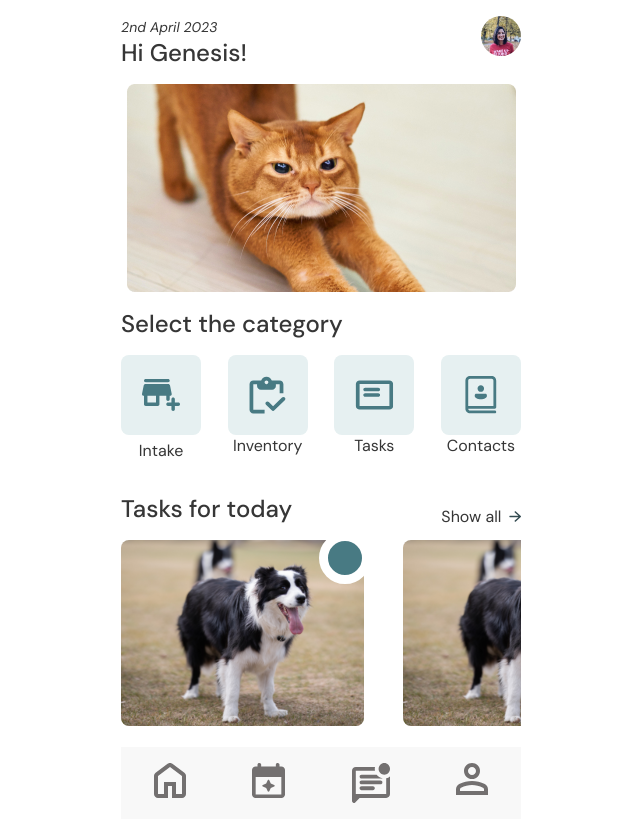
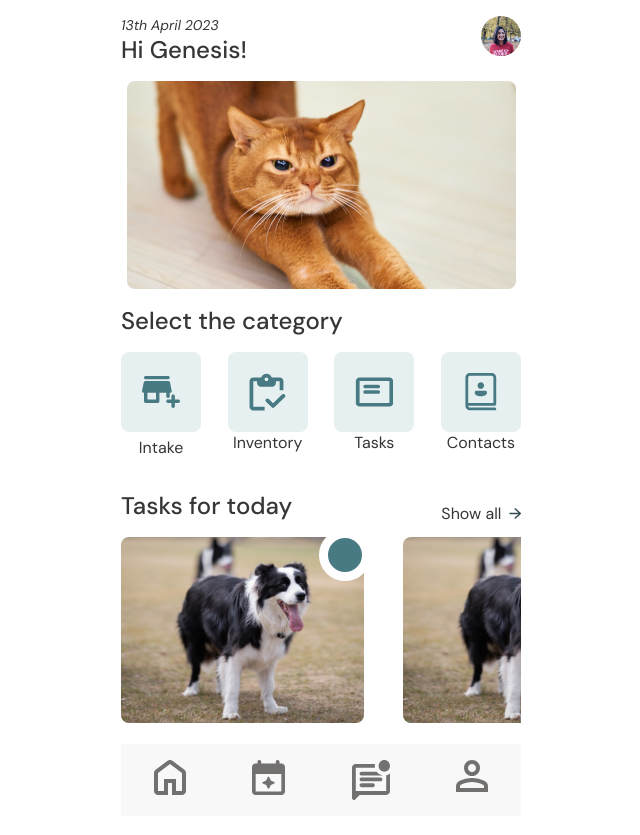
Before and after one commit to genesisvb/pawsible, a React (Create React App) app: page / in a window 1280 px wide. Shown: the whole page, without its empty margins (319-959 px from the left). Built offline with nearby package versions, Linux system fonts and the light colour scheme.

Commit message:
change pathing

```diff
--- a/src/pages/HomePage/HomePage.jsx
+++ b/src/pages/HomePage/HomePage.jsx
@@ -8,7 +8,6 @@ import contactsIcon from "../../assets/images/icons/Vector-2.svg";
 import arrowRight from "../../assets/images/icons/arrow-right.svg";
 import borderCollie from "../../assets/images/border-collie.svg";
 import notifications from "../../assets/images/icons/notifications.svg";
-import cat2 from "../../assets/images/cat-2.svg";
 import Footer from "../../components/Footer/Footer";
 import { Link } from "react-router-dom";
 
@@ -17,7 +16,7 @@ function HomePage() {
     <>
       <header className="header">
         <div className="header__wrapper">
-          <date className="header__date">2nd April 2023</date>
+          <p className="header__date">13th April 2023</p>
           <p className="header__greeting">Hi Genesis!</p>
         </div>
         <div className="header__avatar-wrapper">
@@ -32,7 +31,7 @@ function HomePage() {
           <h1 className="section__title">Select the category</h1>
           <div className="section__categories">
             <div className="section__icons">
-              <Link to="/intake">
+              <Link to="/pets/new">
                 <img
                   className="section__icon"
                   src={intakeIcon}
```
